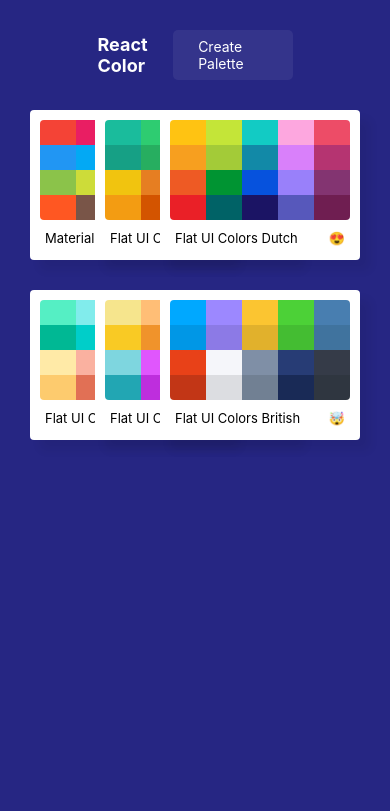
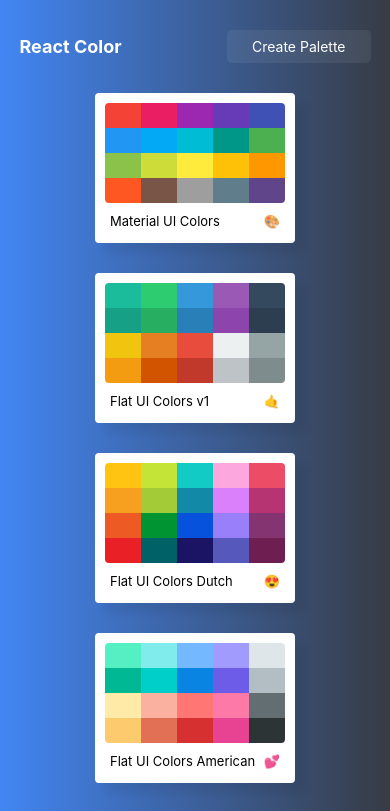
Before and after one commit to ANKITPODDER2000/ReactPractice, a React (Create React App) app in the folder React/color_app/: page / in a window 390 px wide. Shown: the top 811 px of the page. Built offline with nearby package versions, Linux system fonts and the light colour scheme.

Commit message:
updated home page media queries

```diff
--- a/React/color_app/src/Home.js
+++ b/React/color_app/src/Home.js
@@ -9,7 +9,7 @@
     width: "100%",
     minHeight: "100vh",
     flexWrap: "wrap",
-    background: "#262683",
+    background: "linear-gradient(to left, #373b44, #4286f4);",
     paddingBottom: "60px",
   },
   nav: {
@@ -37,6 +37,15 @@
         backgroundColor: "#fff3",
       },
     },
+    "@media (max-width: 1270px)": {
+      width: "70%",
+    },
+    "@media (max-width: 1000px)": {
+      width: "90%",
+    },
+    "@media (max-width: 700px)": {
+      width: "90%",
+    },
   },
   innerdiv: {
     position: "relative",
@@ -46,6 +55,18 @@
     display: "flex",
     justifyContent: "flex-start",
     flexWrap: "wrap",
+    "@media (max-width: 1270px)": {
+      width: "70%",
+    },
+    "@media (max-width: 1000px)": {
+      width: "90%",
+    },
+    "@media (max-width: 700px)": {
+      justifyContent: "space-between",
+    },
+    "@media (max-width: 460px)": {
+      justifyContent: "center",
+    },
   },
 };
 
--- a/React/color_app/src/PaletteBox.js
+++ b/React/color_app/src/PaletteBox.js
@@ -6,9 +6,7 @@
     position: "relative",
     width: "200px",
     height: "150px",
-    margin: "15px 0",
-    marginLeft: "calc(calc(100% - 600px) / 6)",
-    marginRight: "calc(calc(100% - 600px) / 6)",
+    margin: "15px calc(calc(100% - 600px) / 6)",
     borderRadius: "4px",
     boxShadow: "10px 10px 10px #0001",
     background: "#fff",
@@ -16,6 +14,12 @@
     transition: "0.5s",
     "&:hover": {
       boxShadow: "10px 10px 10px #0006",
+    },
+    "@media (max-width: 700px)": {
+      margin: "15px 0",
+    },
+    "@media (max-width: 460px)": {
+      margin: "15px 10px",
     },
   },
   innerdiv1: {
```
